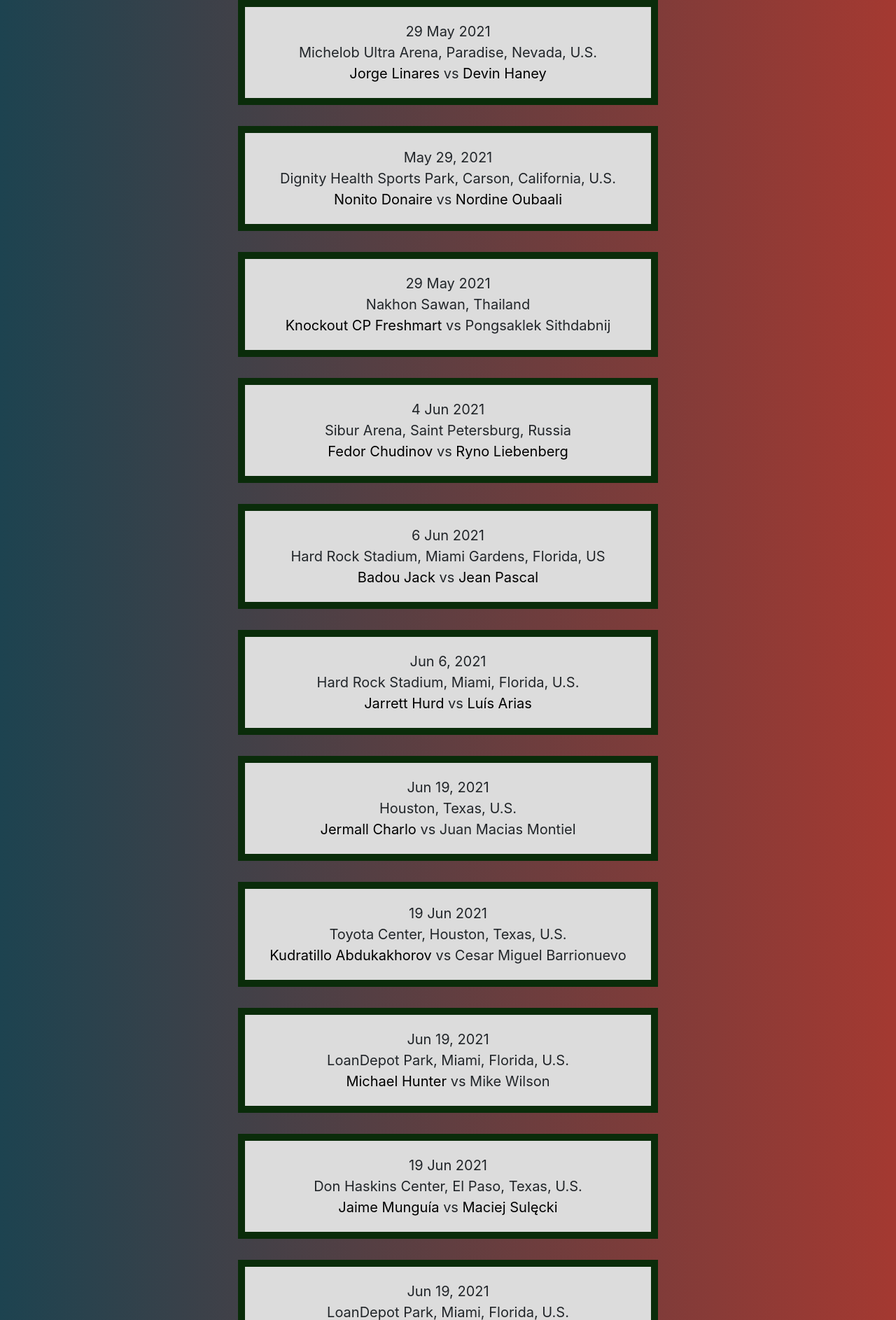
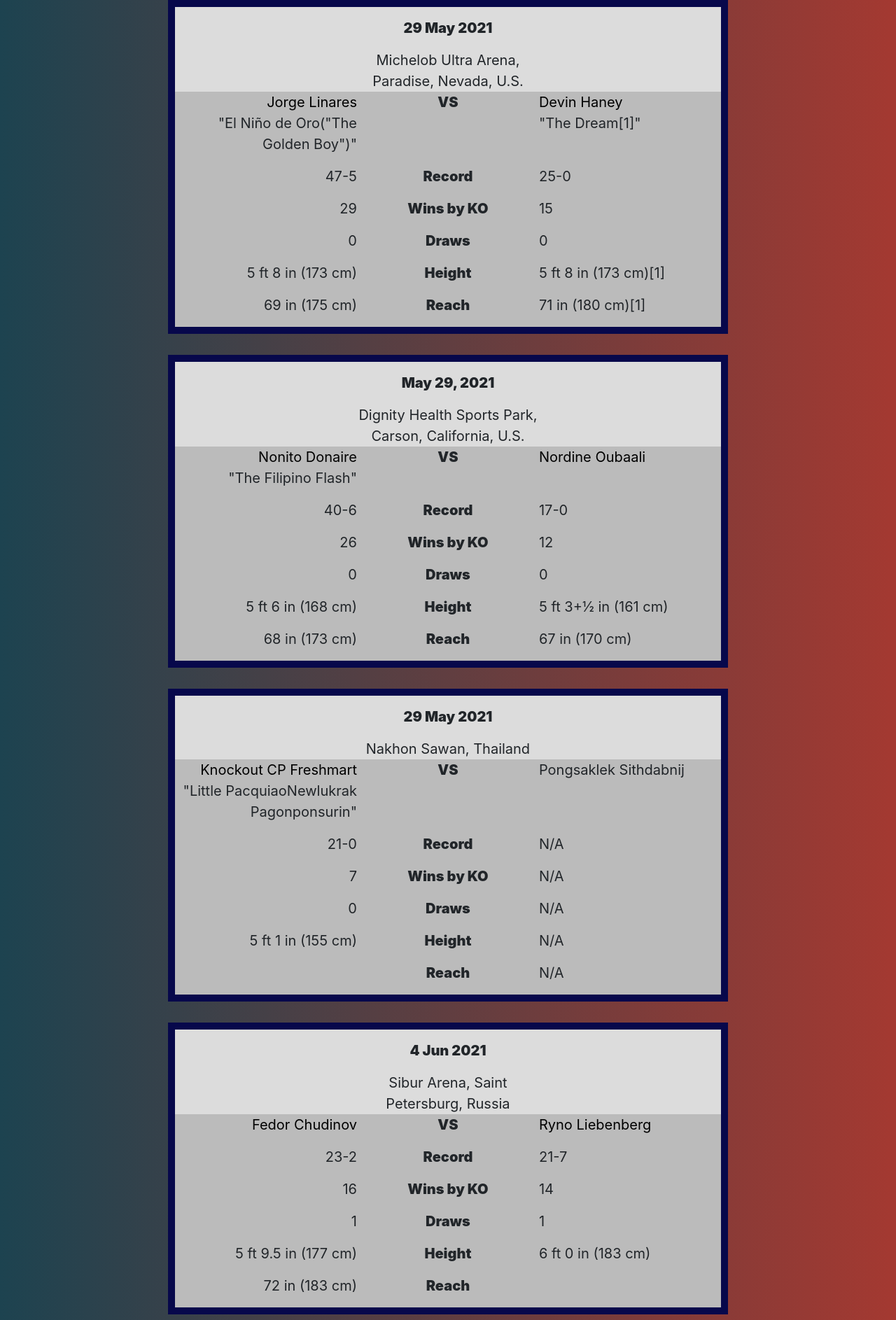
Before and after one commit to Cristian54/UpcomingFights, a Flask app: page / in a window 1280 px wide. Shown: the part 71-1957 px from the top of the page at 70% size. Run offline with Flask 2, Linux system fonts and the light colour scheme; data comes from the database, SQL or seed files in the repository; both versions use the stored data as it was after the commit.

Commit message:
Finished displaying the fights

```diff
--- a/app.py
+++ b/app.py
@@ -33,9 +33,15 @@
     B_RECORD = db.Column(db.String)
     A_KOs = db.Column(db.String)
     B_KOs = db.Column(db.String)
+    A_DRAWS = db.Column(db.String)
+    B_DRAWS = db.Column(db.String)
     A_LINK = db.Column(db.String)
     B_LINK = db.Column(db.String)
     LOCATION = db.Column(db.String)
+    A_HEIGHT = db.Column(db.String)
+    B_HEIGHT = db.Column(db.String)
+    A_REACH = db.Column(db.String)
+    B_REACH = db.Column(db.String)
 
 
 @app.route('/')
--- a/templates/home.html
+++ b/templates/home.html
@@ -19,24 +19,140 @@
       <a href="/rankings">Current Rankings</a>
     </div>
 
+    <button onclick="topFunction()" id="myBtn" title="Go to top">Top</button>
+
+    <script>
+        //Get the button:
+        mybutton = document.getElementById("myBtn");
+        // When the user scrolls down 20px from the top of the document, show the button
+        window.onscroll = function() {scrollFunction()};
+        function scrollFunction() {
+        if (document.body.scrollTop > 20 || document.documentElement.scrollTop > 20) {
+            mybutton.style.display = "block";
+        } else {
+            mybutton.style.display = "none";
+        }
+        }
+        // When the user clicks on the button, scroll to the top of the document
+        function topFunction() {
+          document.body.scrollTop = 0; // For Safari
+          document.documentElement.scrollTop = 0; // For Chrome, Firefox, IE and Opera
+        }
+    </script>
+
+
     {% for fight in fights%}
       <div class="fight">
 
-        {{fight.FIGHT_DATE}}
-        <br>
+        <div class="row">
+          <!-- Date and Location -->
+          <div class="column"></div>
+          <div class="column" style="text-align: center;">
+            <p style="font-weight:900">{{fight.FIGHT_DATE}}</p>
             {% if "N/A" not in fight.LOCATION %}
               {{fight.LOCATION}}
               <br>
             {% endif %}
+          </div>
+          <div class="column"></div>
 
+          <!-- Names and nicknames row -->
           {% if "N/A" not in fight.A_LINK and "N/A" not in fight.B_LINK %}
-          <a href= {{fight.A_LINK}} target="_blank">{{fight.FIGHTER_A}}</a> vs <a href= {{fight.B_LINK}} target="_blank">{{fight.FIGHTER_B}}</a>
+            <div class="column" style="background-color:#bbb; text-align: right;">
+              <a href= {{fight.A_LINK}} target="_blank">{{fight.FIGHTER_A}}</a>
+              {% if "N/A" not in fight.A_NICKNAME and fight.A_NICKNAME != "" %}
+                <p>"{{fight.A_NICKNAME}}"</p>
+              {% endif %}
+            </div>
+            <div class="column" style="background-color:#bbb; text-align: center;">
+              <p style="font-weight:900">VS</p>
+            </div>
+            <div class="column" style="background-color:#bbb; text-align: left;">
+              <a href= {{fight.B_LINK}} target="_blank">{{fight.FIGHTER_B}}</a>
+              {% if fight.B_NICKNAME is defined and "N/A" not in fight.B_NICKNAME and fight.B_NICKNAME != "" %}
+                <p>"{{fight.B_NICKNAME}}"</p>
+              {% endif %}
+            </div>
+
           {% elif "N/A" not in fight.A_LINK and "N/A" in fight.B_LINK %}
-          <a href= {{fight.A_LINK}} target="_blank">{{fight.FIGHTER_A}}</a> vs {{fight.FIGHTER_B}}
-        {% else %}
-          {{fight.FIGHTER_A}} vs {{fight.FIGHTER_B}}
+            <div class="column" style="background-color:#bbb; text-align: right;">
+              <a href= {{fight.A_LINK}} target="_blank">{{fight.FIGHTER_A}}</a>
+              {% if "N/A" not in fight.A_NICKNAME and fight.A_NICKNAME != "" %}
+                <p>"{{fight.A_NICKNAME}}"</p>
+              {% endif %}
+            </div>
+            <div class="column" style="background-color:#bbb; text-align: center;">
+              <p style="font-weight:900">VS</p>
+            </div>
+            <div class="column" style="background-color:#bbb; text-align: left;">
+              {{fight.FIGHTER_B}}
+            </div>
           {% endif %}
 
+          <!-- Record row -->
+          <div class="column" style="background-color:#bbb; text-align: right;">
+            <p>{{fight.A_RECORD}}</p>
+          </div>
+          <div class="column" style="background-color:#bbb; text-align: center;">
+            <p style="font-weight:900">Record</p>
+          </div>
+          <div class="column" style="background-color:#bbb; text-align: left;">
+            <p>{{fight.B_RECORD}}</p>
+          </div>
+
+          <!-- KOs row -->
+          <div class="column" style="background-color:#bbb; text-align: right;">
+            <p>{{fight.A_KOs}}</p>
+          </div>
+          <div class="column" style="background-color:#bbb; text-align: center;">
+            <p style="font-weight:900">Wins by KO</p>
+          </div>
+          <div class="column" style="background-color:#bbb; text-align: left;">
+            <p>{{fight.B_KOs}}</p>
+          </div>
+
+          <!-- Draws row -->
+          <div class="column" style="background-color:#bbb; text-align: right;">
+            <p>{{fight.A_DRAWS}}</p>
+          </div>
+          <div class="column" style="background-color:#bbb; text-align: center;">
+            <p style="font-weight:900">Draws</p>
+          </div>
+          <div class="column" style="background-color:#bbb; text-align: left;">
+            <p>{{fight.B_DRAWS}}</p>
+          </div>
+
+          <!-- Heights row -->
+          <div class="column" style="background-color:#bbb; text-align: right;">
+            {% if fight.A_HEIGHT != "" %}
+              <p>{{fight.A_HEIGHT}}</p>
+            {% endif %}
+          </div>
+          <div class="column" style="background-color:#bbb; text-align: center;">
+            <p style="font-weight:900">Height</p>
+          </div>
+          <div class="column" style="background-color:#bbb; text-align: left;">
+            {% if fight.B_HEIGHT != "" %}
+              <p>{{fight.B_HEIGHT}}</p>
+            {% endif %}
+          </div>
+
+        <!-- Reach row -->
+        <div class="column" style="background-color:#bbb; text-align: right;">
+          {% if fight.A_REACH != "" %}
+            <p>{{fight.A_REACH}}</p>
+          {% endif %}
+        </div>
+        <div class="column" style="background-color:#bbb; text-align: center;">
+          <p style="font-weight:900">Reach</p>
+        </div>
+        <div class="column" style="background-color:#bbb; text-align: left;">
+          {% if fight.B_REACH != "" %}
+            <p>{{fight.B_REACH}}</p>
+          {% endif %}
+        </div>
+
+      </div>
     </div>
     {% endfor %}
 
@@ -48,11 +164,12 @@
       }
       .fight {
         background-color: gainsboro;
-        border: 10px solid rgb(10, 44, 10);
-        padding: 20px;
+        border: 10px solid #07084b;
+        padding: 15px;
+        padding-bottom: 0%;
         margin: 0 auto;
         margin-bottom: 30px;
-        width: 600px;
+        width: 800px;
         text-align: center;
         font-size: 20px;
       }
@@ -69,6 +186,30 @@
         padding: 14px 16px;
         text-decoration: none;
       }
+      /* Create three equal columns that floats next to each other */
+      .column {
+        float: left;
+        width: 33.33%;
+      }
+      #myBtn {
+            display: none; /* Hidden by default */
+            position: fixed; /* Fixed/sticky position */
+            bottom: 20px; /* Place the button at the bottom of the page */
+            right: 10px; /* Place the button 30px from the right */
+            z-index: 99; /* Make sure it does not overlap */
+            border: none; /* Remove borders */
+            outline: none; /* Remove outline */
+            background-color: rgb(0, 1, 61); /* Set a background color */
+            color: white; /* Text color */
+            cursor: pointer; /* Add a mouse pointer on hover */
+            padding: 15px; /* Some padding */
+            border-radius: 10px; /* Rounded corners */
+            font-size: 18px; /* Increase font size */
+        }
+
+        #myBtn:hover {
+            background-color: rgb(3, 5, 116); /* Add a dark-grey background on hover */
+        }
 
   </style>
 
```
Also changed, not shown: database.py (+11 -7 lines), webscrapper.py (+21 -9 lines), data/WikipediaData.sqlite. Lines whose indentation alone changed are shown as unchanged.
